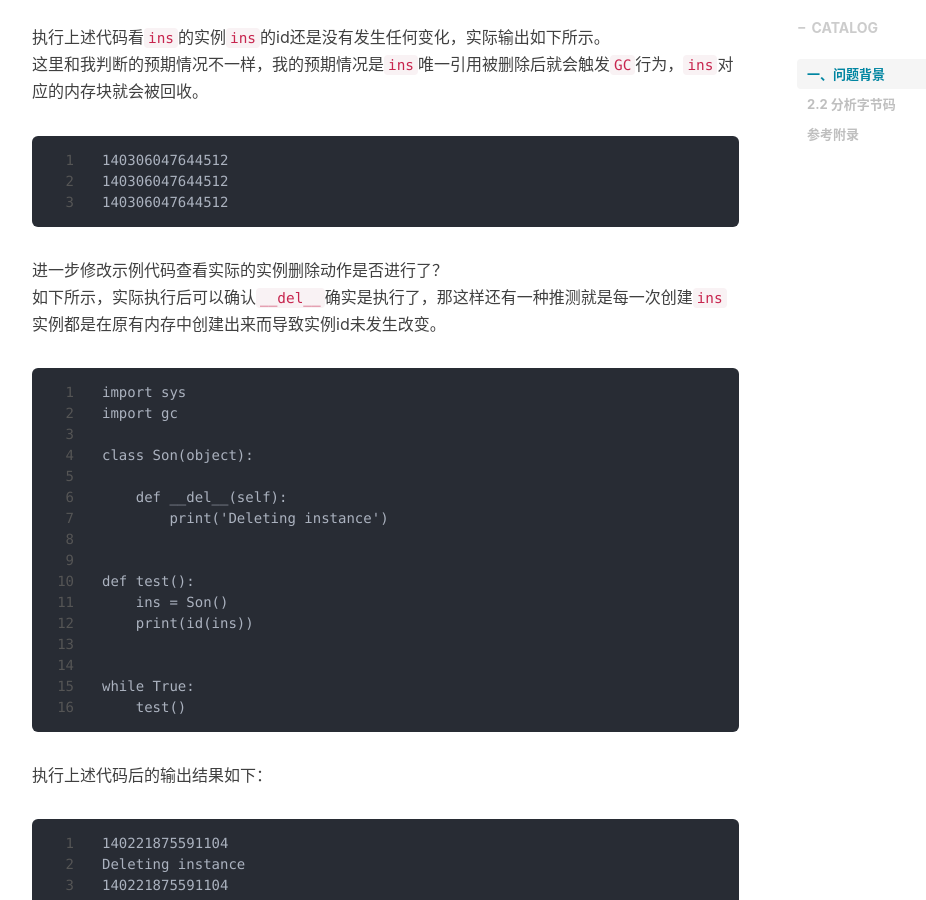
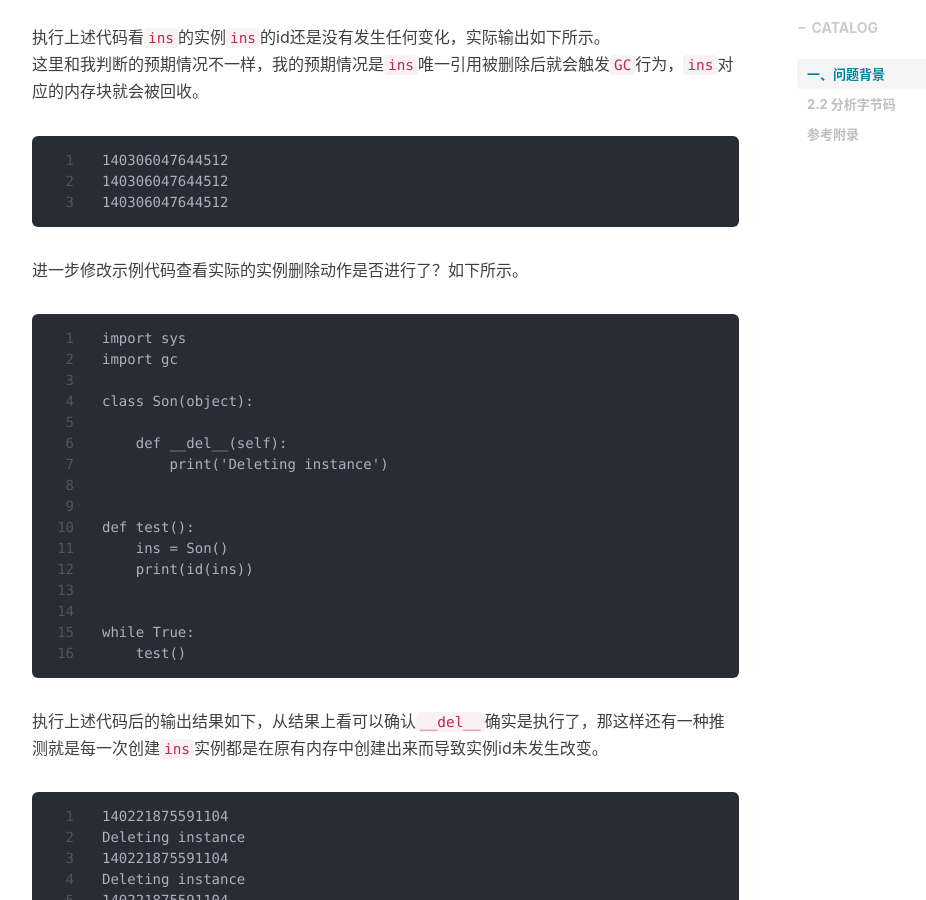
Before and after one commit to shihai1991/shihai1991.github.io, a Jekyll site: the page built from _posts/2022-06-02-python引用计数.md, in a window 1280 px wide and 900 px high, scrolled down 2270 px. Shown: the whole window, without its empty margins (233-1159 px from the left). Built offline with Jekyll 4.4.1, drawn with Linux system fonts in a browser that asks for light colours; nearby versions of some CDN libraries; comment, search, counter and statistics services are not loaded; some of the changed lines change nothing that is shown.

Commit message:
Update 2022-06-02-python引用计数.md

````diff
--- a/_posts/2022-06-02-python引用计数.md
+++ b/_posts/2022-06-02-python引用计数.md
@@ -84,8 +84,7 @@
 140306047644512
 140306047644512
 ```
-进一步修改示例代码查看实际的实例删除动作是否进行了？
-如下所示，实际执行后可以确认`__del__`确实是执行了，那这样还有一种推测就是每一次创建`ins`实例都是在原有内存中创建出来而导致实例id未发生改变。
+进一步修改示例代码查看实际的实例删除动作是否进行了？如下所示。
 ```
 import sys
 import gc
@@ -104,7 +103,7 @@
 while True:
     test()
 ```
-执行上述代码后的输出结果如下：
+执行上述代码后的输出结果如下，从结果上看可以确认`__del__`确实是执行了，那这样还有一种推测就是每一次创建`ins`实例都是在原有内存中创建出来而导致实例id未发生改变。
 ```
 140221875591104
 Deleting instance
````
